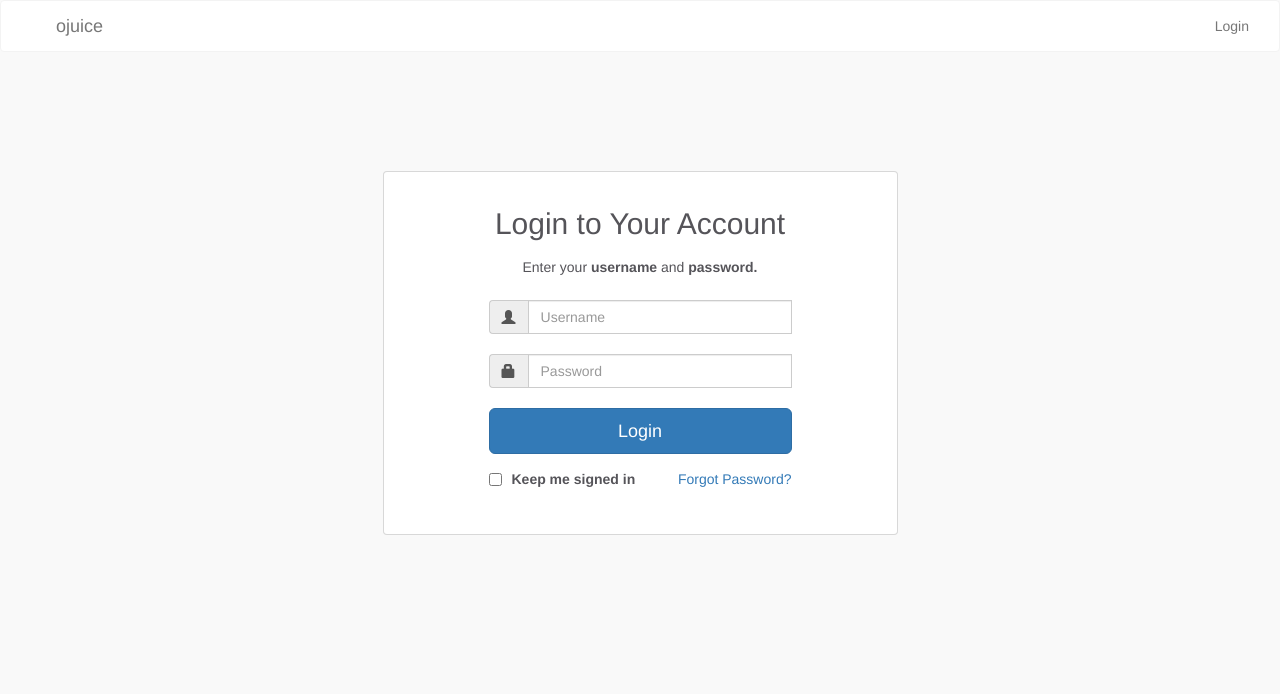
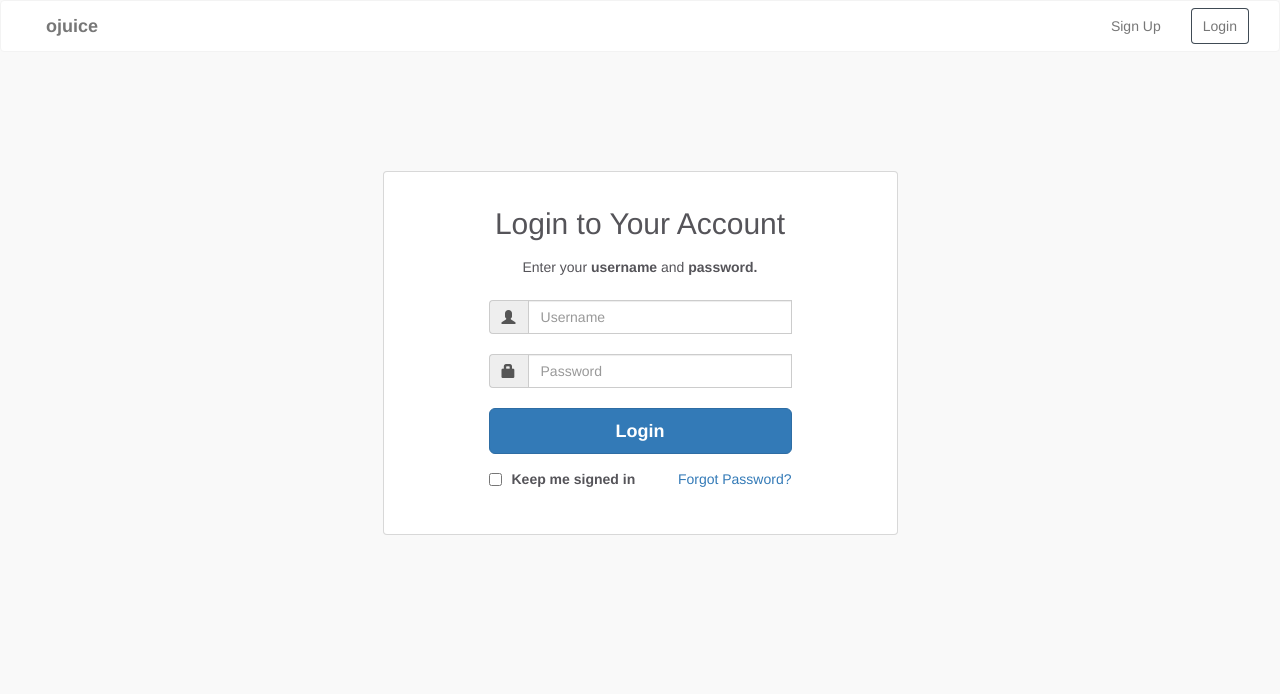
Before and after one commit to paulbellmann/ojuice, a Django app: page /accounts/login/ in a window 1280 px wide. Shown: the top 694 px of the page. Run offline with Django 3.2, Linux system fonts and the light colour scheme; some libraries are stand-ins or nearby versions.

Commit message:
= change style/ color

```diff
--- a/static/css/style.css
+++ b/static/css/style.css
@@ -104,6 +104,17 @@ li.ui-state-default:last-child{
     padding: 10px 20px;
 }
 
+.navbar_button{
+    box-shadow: inset 0 0 0 1px #404B55;
+    border-radius: 4px;
+    padding: 10px 12px;
+}
+.navbar-brand{
+    padding: 15px 5px 15px 15px;
+    font-weight: 600;
+    color: #606060;
+}
+
 @media screen and (max-width: 1024px) {
     .logform, #message_login{
         max-width: 60%;
@@ -118,7 +129,7 @@ li.ui-state-default:last-child{
 }
 
 @media screen and (max-width: 500px) {
-    .todolist, .insform, .logform, #message_login{
+    .todolist, .insform, .logform, #message_login, #message_list{
         max-width: 100%;
     }
     .outer_wrap{
--- a/templates/login.html
+++ b/templates/login.html
@@ -28,7 +28,7 @@
                         <input name="password" type="password" class="form-control" placeholder="Password" aria-describedby="basic-addon1">
                     </div>
                     <br>
-                    <button id="subb" type="submit" class="btn btn-primary btn-lg go_button">Login</button>
+                    <button id="subb" type="submit" class="btn btn-primary btn-lg go_button" style="font-weight: 600;">Login</button>
                 </form>
                 <div class="last">
                     <!-- <label class="pull-left"><input type="checkbox">&nbsp;Keep me signed in</label> -->
--- a/templates/partials/header.html
+++ b/templates/partials/header.html
@@ -35,7 +35,8 @@
             {% endif %}
             <ul class="nav navbar-nav navbar-right">
                 {% if not user.is_authenticated %}
-                <li><a href="{% url 'login' %}">Login</a></li>
+                <li><a href="#"><span>Sign Up</span></a></li>
+                <li><a href="{% url 'login' %}"><span class="navbar_button">Login</span></a></li>
                 {% else %}
                 <li class="dropdown">
                     <a href="#" class="dropdown-toggle" data-toggle="dropdown" role="button" aria-haspopup="true" aria-expanded="false">
```
